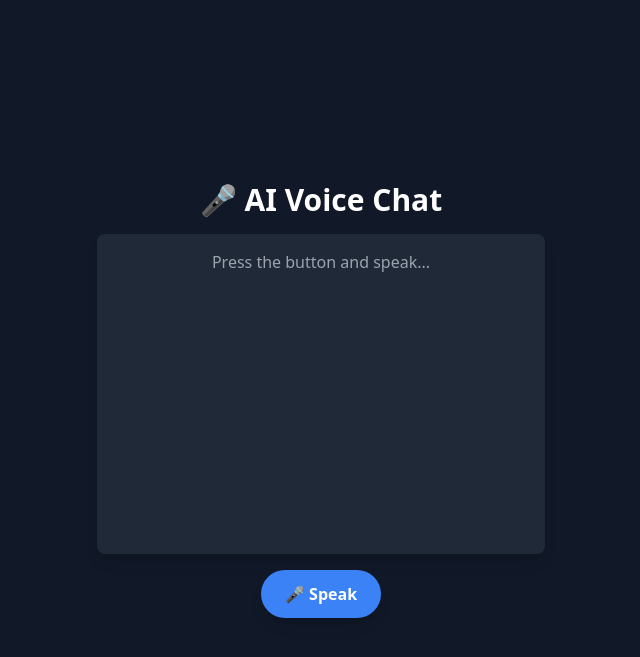
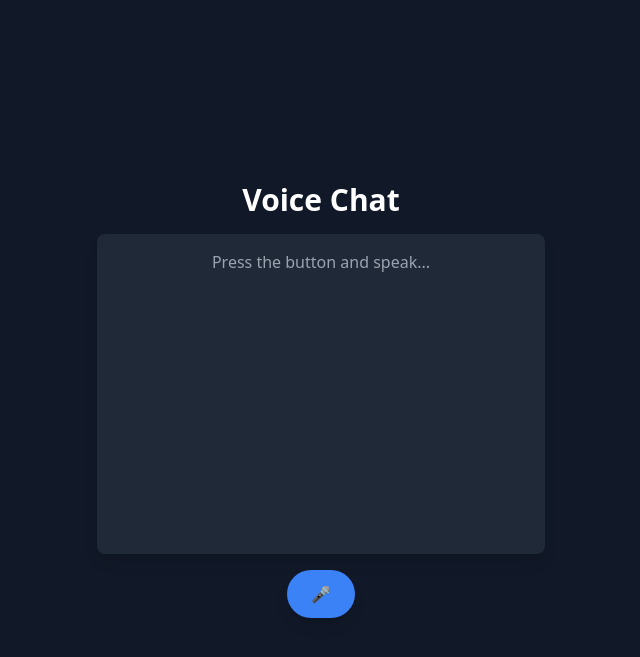
Before and after one commit to Shreyas8905/voice_chat_bot, a Django app: page / in a window 1280 px wide. Shown: the top 657 px of the page, without its empty margins (319-959 px from the left). Run offline with Django 5.2, Linux system fonts and the light colour scheme; some libraries are stand-ins or nearby versions.

Commit message:
minor changes

```diff
--- a/voice/templates/index.html
+++ b/voice/templates/index.html
@@ -8,12 +8,12 @@
 </head>
 <body class="bg-gray-900 text-white flex flex-col items-center justify-center min-h-screen">
 
-    <h1 class="text-3xl font-bold mb-4">🎤 AI Voice Chat</h1>
+    <h1 class="text-3xl font-bold mb-4">Voice Chat</h1>
     <div id="chat-box" class="w-full max-w-md bg-gray-800 p-4 rounded-lg shadow-lg h-80 overflow-y-auto mb-4">
         <p class="text-gray-400 text-center">Press the button and speak...</p>
     </div>
     <button onclick="startListening()" class="bg-blue-500 hover:bg-blue-600 text-white font-bold py-3 px-6 rounded-full shadow-lg flex items-center space-x-2 transition transform hover:scale-105">
-        <span>🎤 Speak</span>
+        <span>🎤</span>
     </button>
     <script>
         function startListening() {
```
